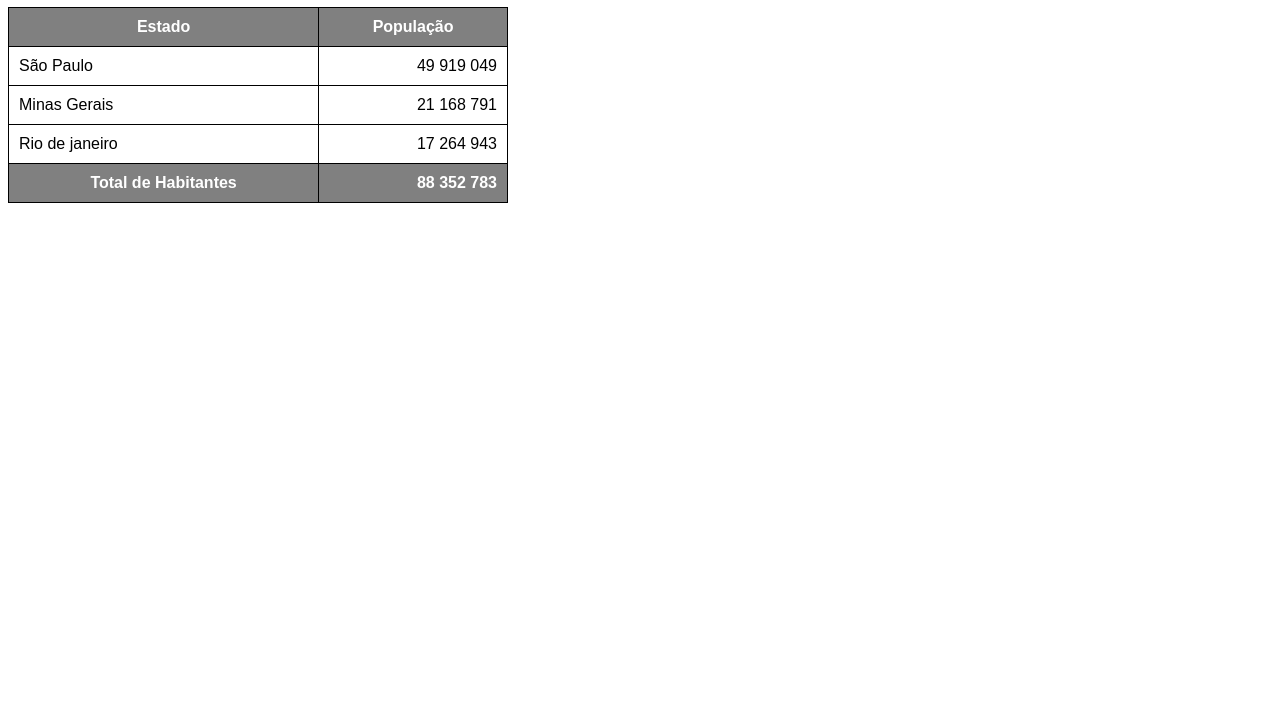
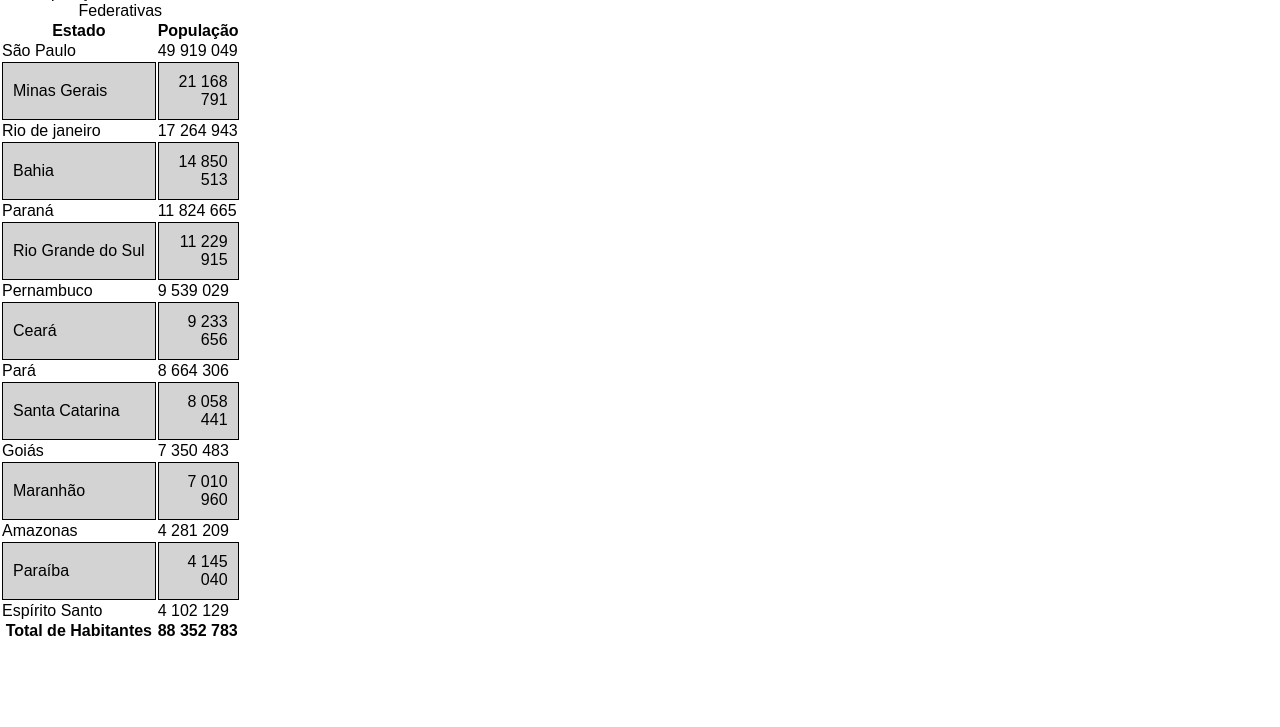
Before and after one commit to lipeezzz/html-css, a plain HTML site: page exercícios/ex023/tabela002.html in a window 1280 px wide. Shown: the part 73-800 px from the top of the page. Drawn offline with Linux system fonts and the light colour scheme.

Commit message:
Update tabela002.html

```diff
--- a/exercícios/ex023/tabela002.html
+++ b/exercícios/ex023/tabela002.html
@@ -5,13 +5,31 @@
     <meta name="viewport" content="width=device-width, initial-scale=1.0">
     <title>Tabelas</title>
     <style>
+
+        *{
+            margin: 0px;
+            padding: 0px;
+        }
         body{
+
             font-family: Arial, Helvetica, sans-serif;
         }
-
+        h1{
+           text-align: center;
+           background-color: rgb(107, 105, 164);
+           padding: 10px;
+        }
+        tbody > tr:nth-child(2n){
+            background-color: lightgray;
         table{
+            margin: auto;
             width: 500px;
             border-collapse: collapse;
+        }
+        caption{
+            font-size: 1.2em;
+            font-weight: bold;
+            padding: 0px 0px 10px 0px;
         }
         td, th{
             border: 1px solid black;
@@ -31,6 +49,7 @@
     <!--
     ANATOMIA PARA TABELAS GRANDES
     TABELA
+        CAPTION
         THEAD
             TR, TD, TH
         TBODY
@@ -39,10 +58,11 @@
             TR, TD, TH
     -->
     <table>
+        <caption>População das Unidades Federativas</caption>
         <thead>
             <tr>
-                <th>Estado</th>
-                <th>População</th>
+                <th scope="col">Estado</th>
+                <th scope="col" style="width: 50px;">População</th>
             </tr>
         </thead>
         <tbody>
@@ -58,6 +78,54 @@
                 <td>Rio de janeiro</td>
                 <td class="num">17 264 943</td>
             </tr>
+            <tr>
+                <td>Bahia</td>
+                <td class="num">14 850 513</td>
+            </tr>
+            <tr>
+                <td>Paraná</td>
+                <td class="num">11 824 665</td>
+            </tr>
+            <tr>
+                <td>Rio Grande do Sul</td>
+                <td class="num">11 229 915</td>
+            </tr>
+            <tr>
+                <td>Pernambuco</td>
+                <td class="num">9 539 029</td>
+            </tr>
+            <tr>
+                <td>Ceará</td>
+                <td class="num">9 233 656</td>
+            </tr>
+            <tr>
+                <td>Pará</td>
+                <td class="num">8 664 306</td>
+            </tr>
+            <tr>
+                <td>Santa  Catarina</td>
+                <td class="num">8 058 441</td>
+            </tr>
+            <tr>
+                <td>Goiás</td>
+                <td class="num">7 350 483</td>
+            </tr>
+            <tr>
+                <td>Maranhão</td>
+                <td class="num">7 010 960</td>
+            </tr>
+            <tr>
+                <td>Amazonas</td>
+                <td class="num">4 281 209</td>
+            </tr>
+            <tr>
+                <td>Paraíba</td>
+                <td class="num">4 145 040</td>
+            </tr>
+            <tr>
+                <td>Espírito Santo</td>
+                <td class="num">4 102 129</td>
+            </tr>
         </tbody>
         <tfoot>
             <tr>
```
